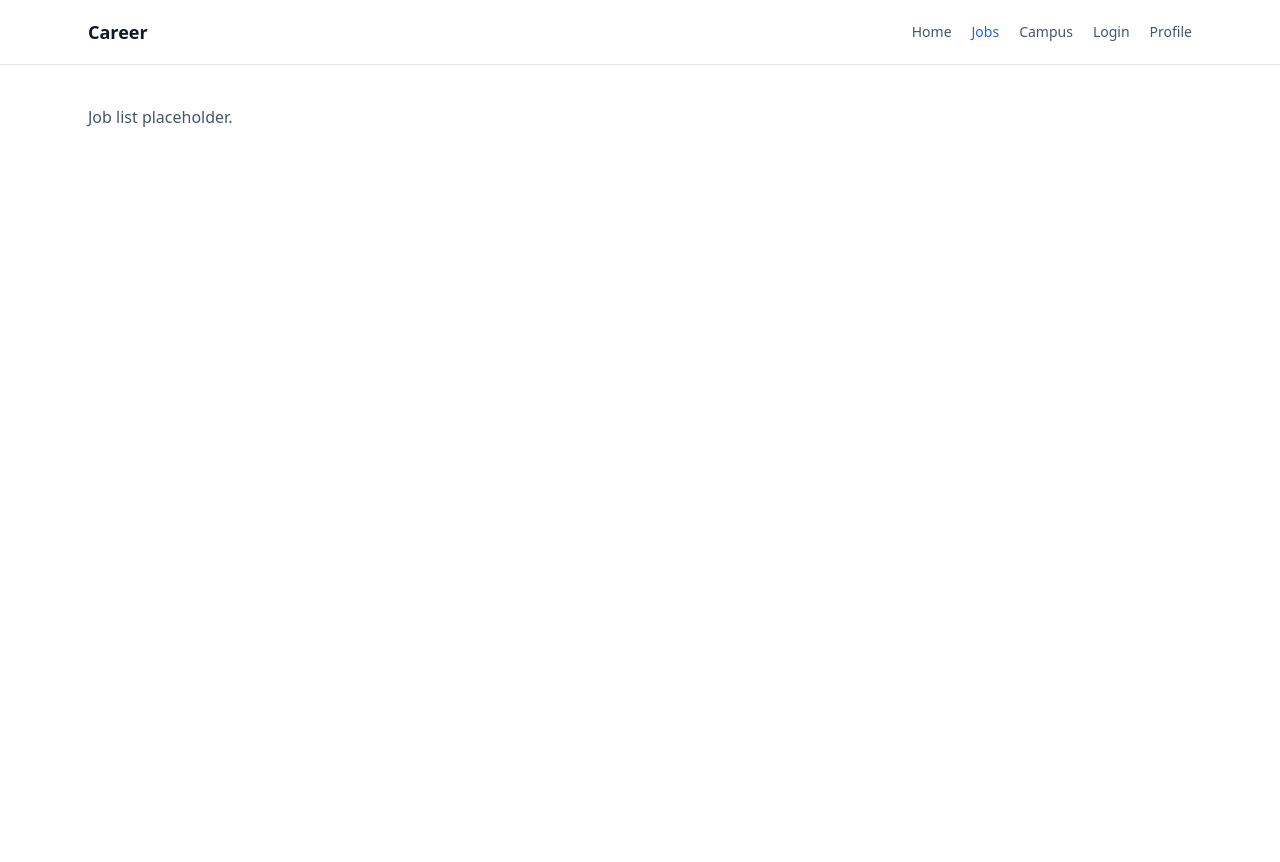
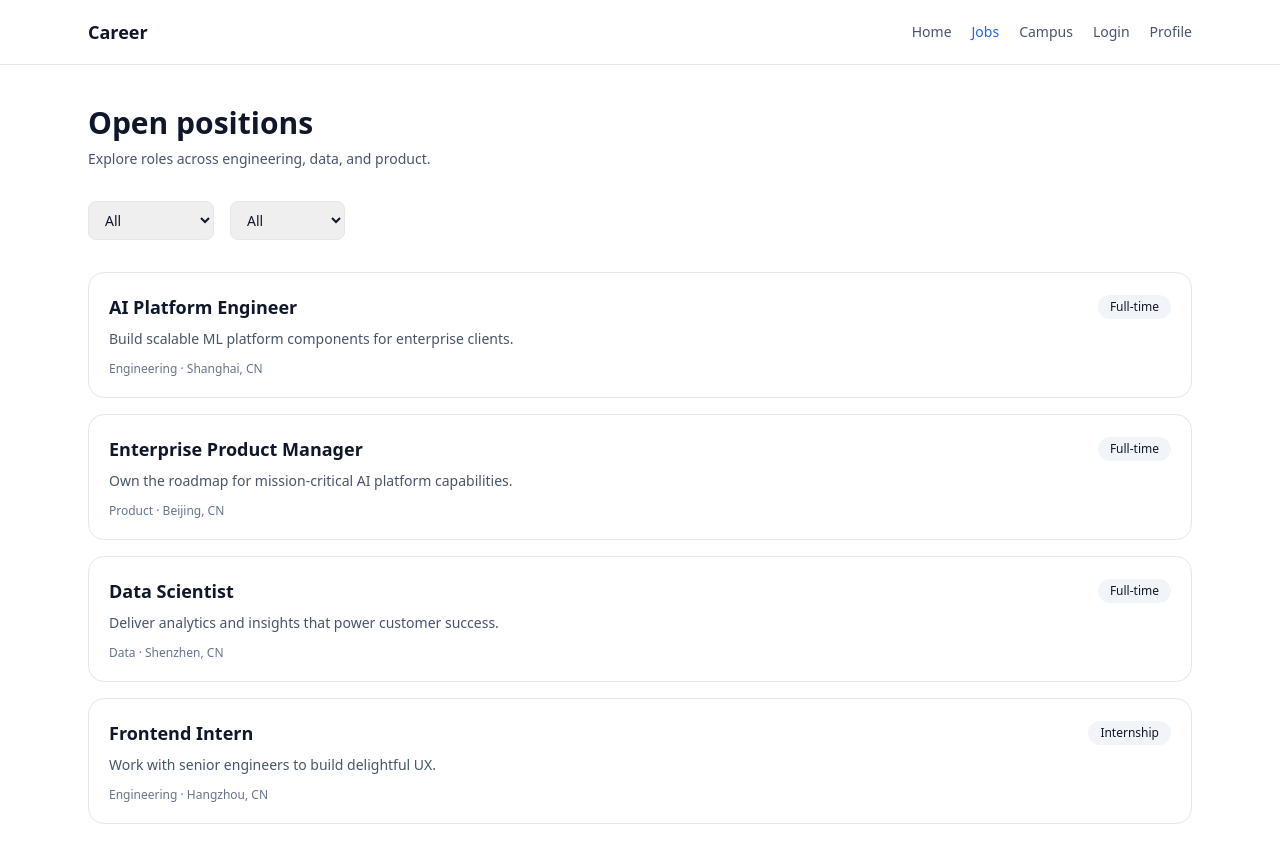
Before and after one commit to doublej9999/career-website, a React (Vite) app: page /jobs in a window 1280 px wide. Before the commit the page ends 800 px from the top, so only its background shows below. Built offline with nearby package versions, Linux system fonts and the light colour scheme.

Commit message:
feat(job-list): add job list and filters

```diff
--- /dev/null
+++ b/src/mock/jobs.ts
@@ -0,0 +1,43 @@
+export type Job = {
+  id: string
+  title: string
+  location: string
+  department: string
+  type: 'Full-time' | 'Internship' | 'Contract'
+  summary: string
+}
+
+export const jobs: Job[] = [
+  {
+    id: 'ai-platform-engineer',
+    title: 'AI Platform Engineer',
+    location: 'Shanghai, CN',
+    department: 'Engineering',
+    type: 'Full-time',
+    summary: 'Build scalable ML platform components for enterprise clients.'
+  },
+  {
+    id: 'product-manager-enterprise',
+    title: 'Enterprise Product Manager',
+    location: 'Beijing, CN',
+    department: 'Product',
+    type: 'Full-time',
+    summary: 'Own the roadmap for mission-critical AI platform capabilities.'
+  },
+  {
+    id: 'data-scientist',
+    title: 'Data Scientist',
+    location: 'Shenzhen, CN',
+    department: 'Data',
+    type: 'Full-time',
+    summary: 'Deliver analytics and insights that power customer success.'
+  },
+  {
+    id: 'campus-frontend-intern',
+    title: 'Frontend Intern',
+    location: 'Hangzhou, CN',
+    department: 'Engineering',
+    type: 'Internship',
+    summary: 'Work with senior engineers to build delightful UX.'
+  }
+]
--- a/src/pages/JobList/index.tsx
+++ b/src/pages/JobList/index.tsx
@@ -1,3 +1,63 @@
+import { useMemo, useState } from 'react'
+import { jobs } from '../../mock/jobs'
+
+const departments = ['All', 'Engineering', 'Product', 'Data']
+const types = ['All', 'Full-time', 'Internship', 'Contract']
+
 export default function JobList() {
-  return <div className="text-slate-600">Job list placeholder.</div>
+  const [department, setDepartment] = useState('All')
+  const [type, setType] = useState('All')
+
+  const filteredJobs = useMemo(() => {
+    return jobs.filter((job) => {
+      const depOk = department === 'All' || job.department === department
+      const typeOk = type === 'All' || job.type === type
+      return depOk && typeOk
+    })
+  }, [department, type])
+
+  return (
+    <section className="space-y-8">
+      <div>
+        <h1 className="text-3xl font-semibold">Open positions</h1>
+        <p className="mt-2 text-sm text-slate-600">Explore roles across engineering, data, and product.</p>
+      </div>
+
+      <div className="flex flex-wrap gap-4">
+        <select
+          value={department}
+          onChange={(event) => setDepartment(event.target.value)}
+          className="rounded-lg border px-3 py-2 text-sm"
+        >
+          {departments.map((item) => (
+            <option key={item} value={item}>
+              {item}
+            </option>
+          ))}
+        </select>
+        <select value={type} onChange={(event) => setType(event.target.value)} className="rounded-lg border px-3 py-2 text-sm">
+          {types.map((item) => (
+            <option key={item} value={item}>
+              {item}
+            </option>
+          ))}
+        </select>
+      </div>
+
+      <div className="grid gap-4">
+        {filteredJobs.map((job) => (
+          <a key={job.id} href={`/jobs/${job.id}`} className="rounded-2xl border p-5 transition hover:shadow">
+            <div className="flex items-center justify-between">
+              <h3 className="text-lg font-semibold">{job.title}</h3>
+              <span className="rounded-full bg-slate-100 px-3 py-1 text-xs">{job.type}</span>
+            </div>
+            <p className="mt-2 text-sm text-slate-600">{job.summary}</p>
+            <div className="mt-3 text-xs text-slate-500">
+              {job.department} · {job.location}
+            </div>
+          </a>
+        ))}
+      </div>
+    </section>
+  )
 }
```
